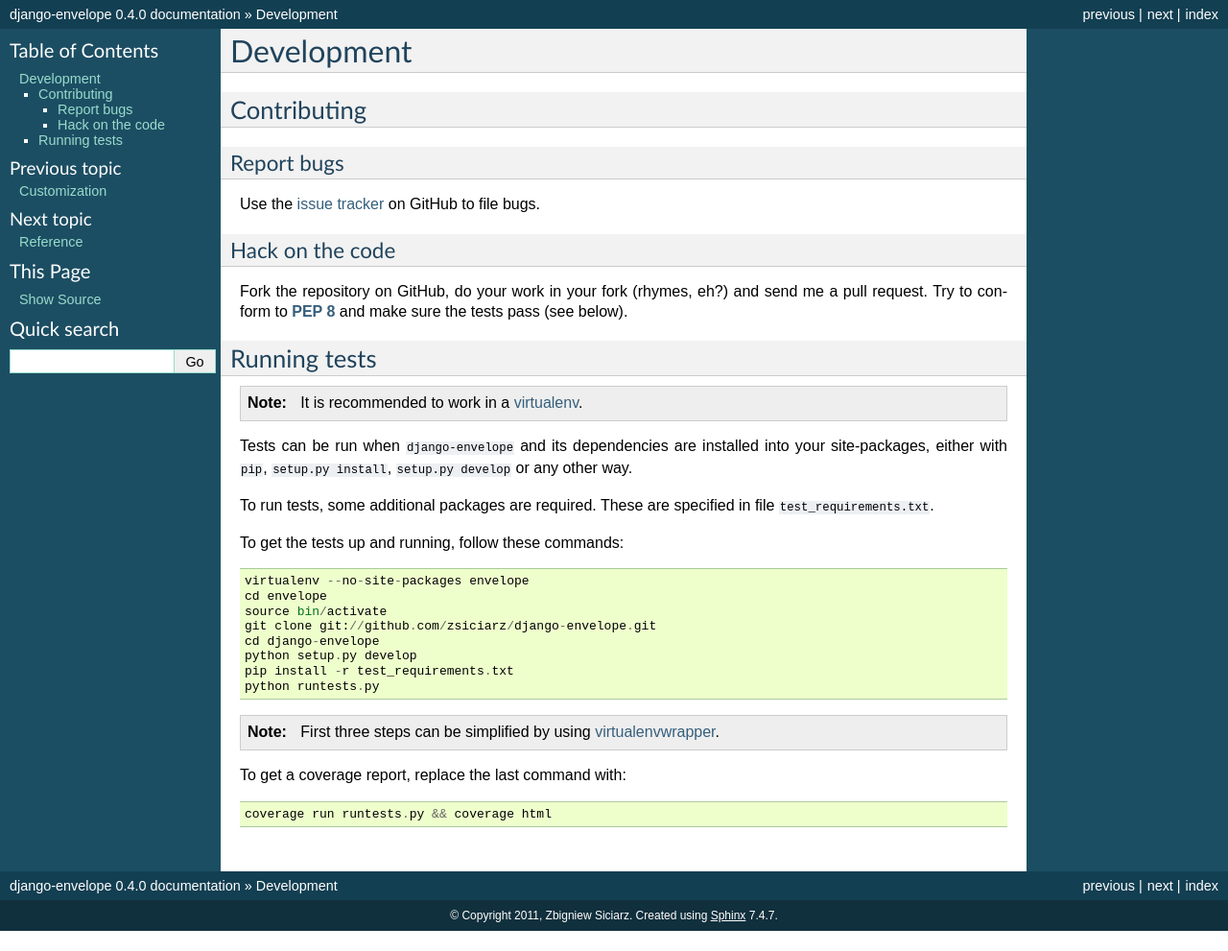
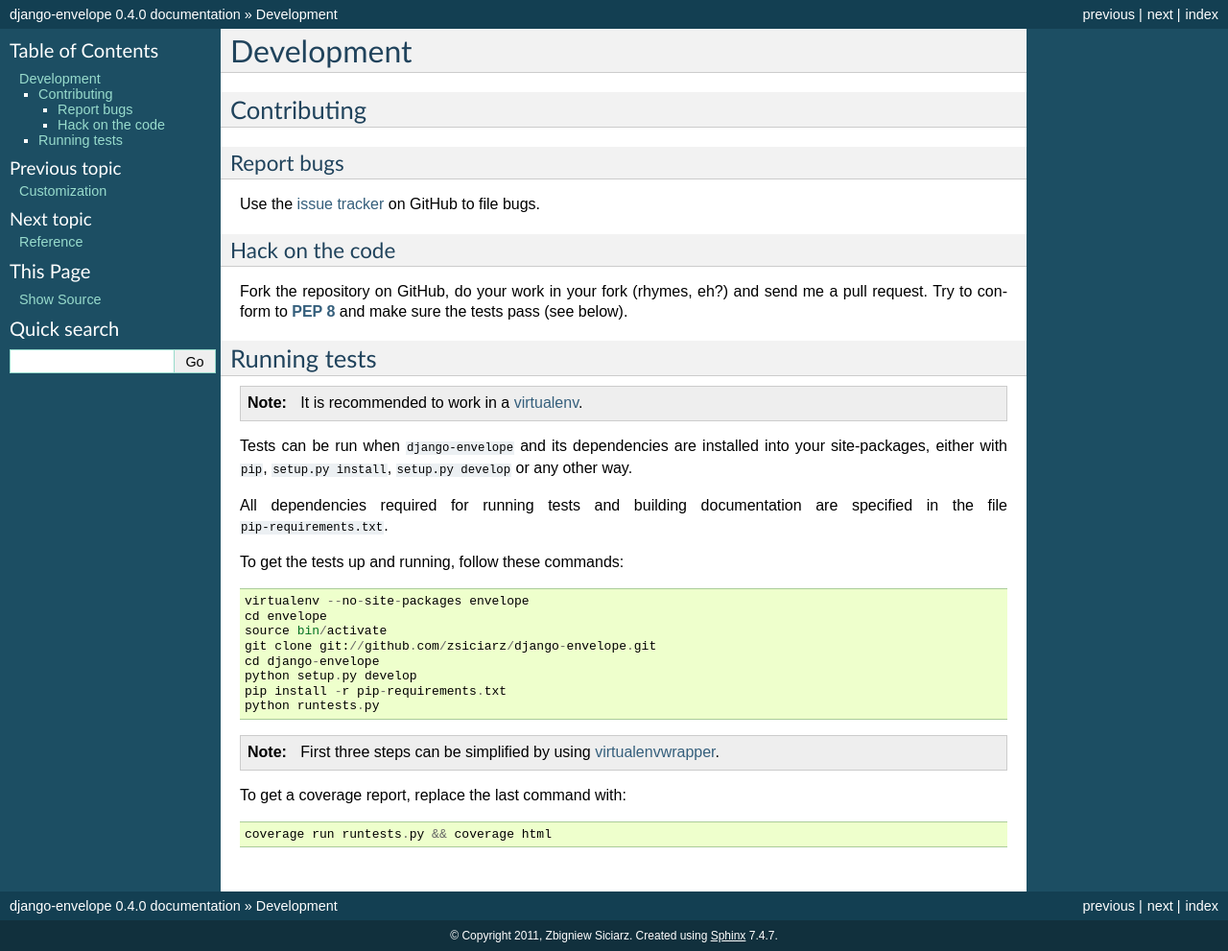
Before and after one commit to zsiciarz/django-envelope, a Sphinx documentation site: the page built from docs/development.rst, in a window 1280 px wide. Shown: the whole page at 96% size. Built offline with Sphinx 7.4.7, drawn with Linux system fonts in a browser that asks for light colours; before the commit the page ends 970 px from its top, so only the background shows below that.

Commit message:
Mention new requirements file in the docs.

```diff
--- a/docs/development.rst
+++ b/docs/development.rst
@@ -28,8 +28,8 @@
 into your site-packages, either with ``pip``, ``setup.py install``,
 ``setup.py develop`` or any other way.
 
-To run tests, some additional packages are required. These are specified in
-file ``test_requirements.txt``.
+All dependencies required for running tests and building documentation are
+specified in the file ``pip-requirements.txt``.
 
 To get the tests up and running, follow these commands::
 
@@ -39,7 +39,7 @@
     git clone git://github.com/zsiciarz/django-envelope.git
     cd django-envelope
     python setup.py develop
-    pip install -r test_requirements.txt
+    pip install -r pip-requirements.txt
     python runtests.py
 
 .. note::
```
